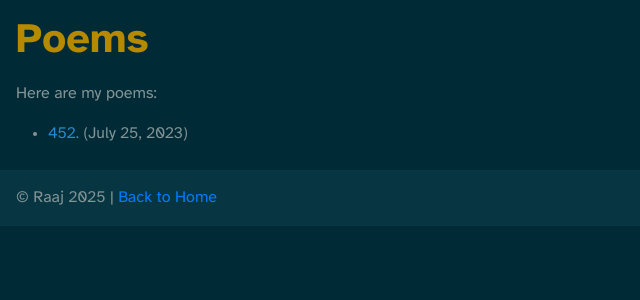
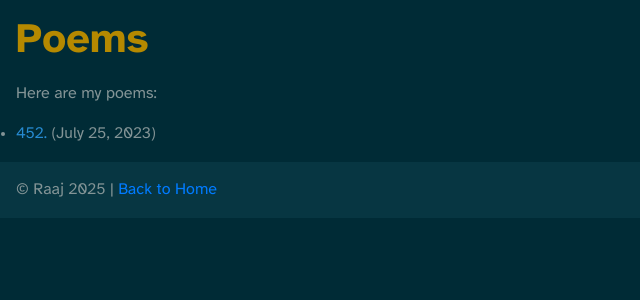
Before and after one commit to itsraaj/itsraaj.github.io, a Jekyll site: the page built from poems.md, in a window 1280 px wide. Shown: the top 300 px of the page, without its empty margins (0-640 px from the left). Built offline with Jekyll 4.4.1, drawn with Linux system fonts in a browser that asks for light colours.

Commit message:
Update style.css

```diff
--- a/assets/css/style.css
+++ b/assets/css/style.css
@@ -103,6 +103,7 @@
   padding: 1rem; /* Add 1rem padding for consistent spacing */
   text-align: left; /* Ensure all text is left-aligned */
   margin: 0; /* Remove margin that could center it unexpectedly */
+  display: block; /* Reset potential flexbox behaviors */
 }
 
 footer {
@@ -110,6 +111,7 @@
   background: #073642; /* Footer background */
   color: #839496; /* Footer text color */
   text-align: left; /* Left-align footer text */
+  width: 100%; /* Span full width */
 }
 
 footer a {
@@ -121,32 +123,6 @@
   text-decoration: underline;
 }
 
-/* Code Styling */
-pre, code {
-  font-family: 'Courier New', Courier, monospace;
-  background-color: #073642;
-  color: #93a1a1;
-  padding: 0.5rem;
-  border-radius: 5px;
-  overflow-x: auto;
-}
-
-blockquote {
-  border-left: 4px solid #b58900;
-  padding-left: 1rem;
-  color: #93a1a1;
-  font-style: italic;
-}
-
-/* Lists */
-ul, ol {
-  padding-left: 2rem;
-}
-
-ul li, ol li {
-  margin-bottom: 0.5rem;
-}
-
 /* Accessibility Enhancements */
 a:focus {
   outline: 2px dashed #268bd2;
@@ -155,3 +131,10 @@
 button:focus {
   outline: 2px dashed #268bd2;
 }
+
+/* Media Queries */
+@media (max-width: 768px) {
+  main, footer {
+    padding: 1rem; /* Maintain consistent padding on smaller screens */
+  }
+}
```
